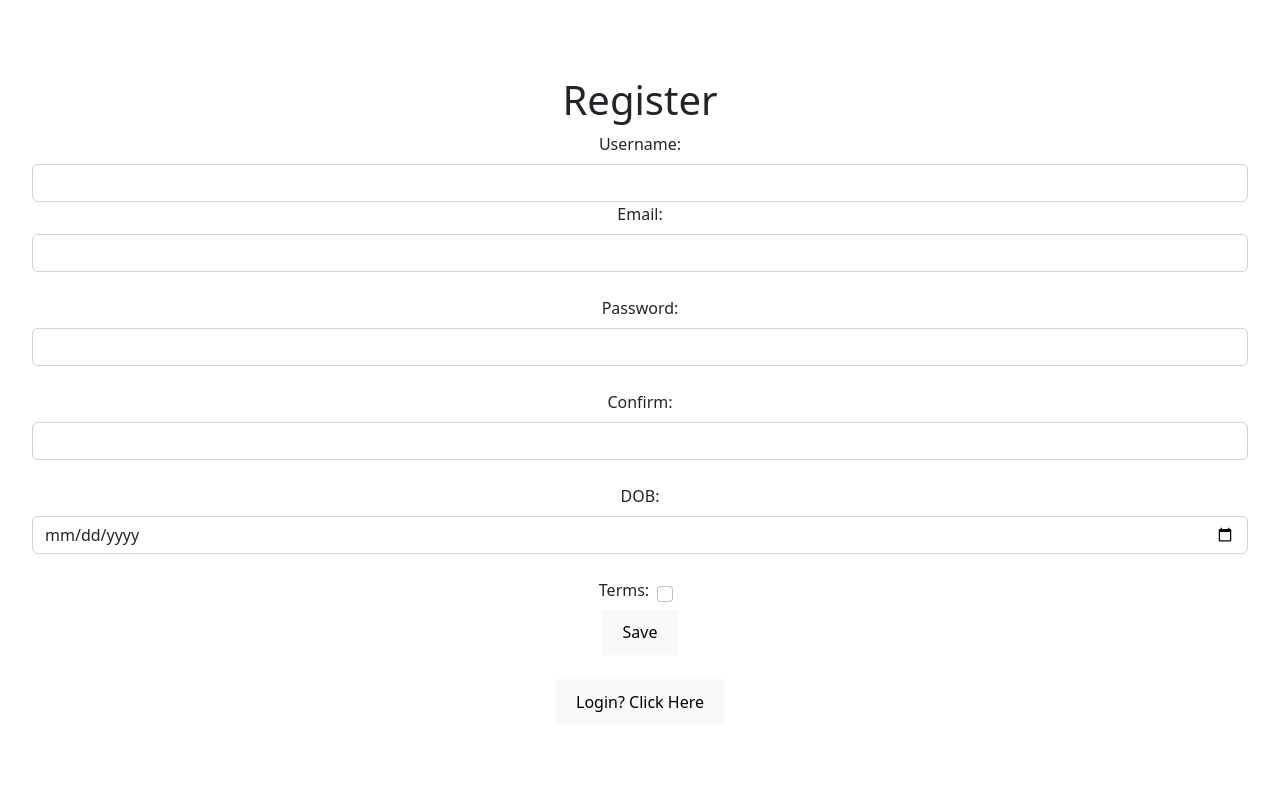
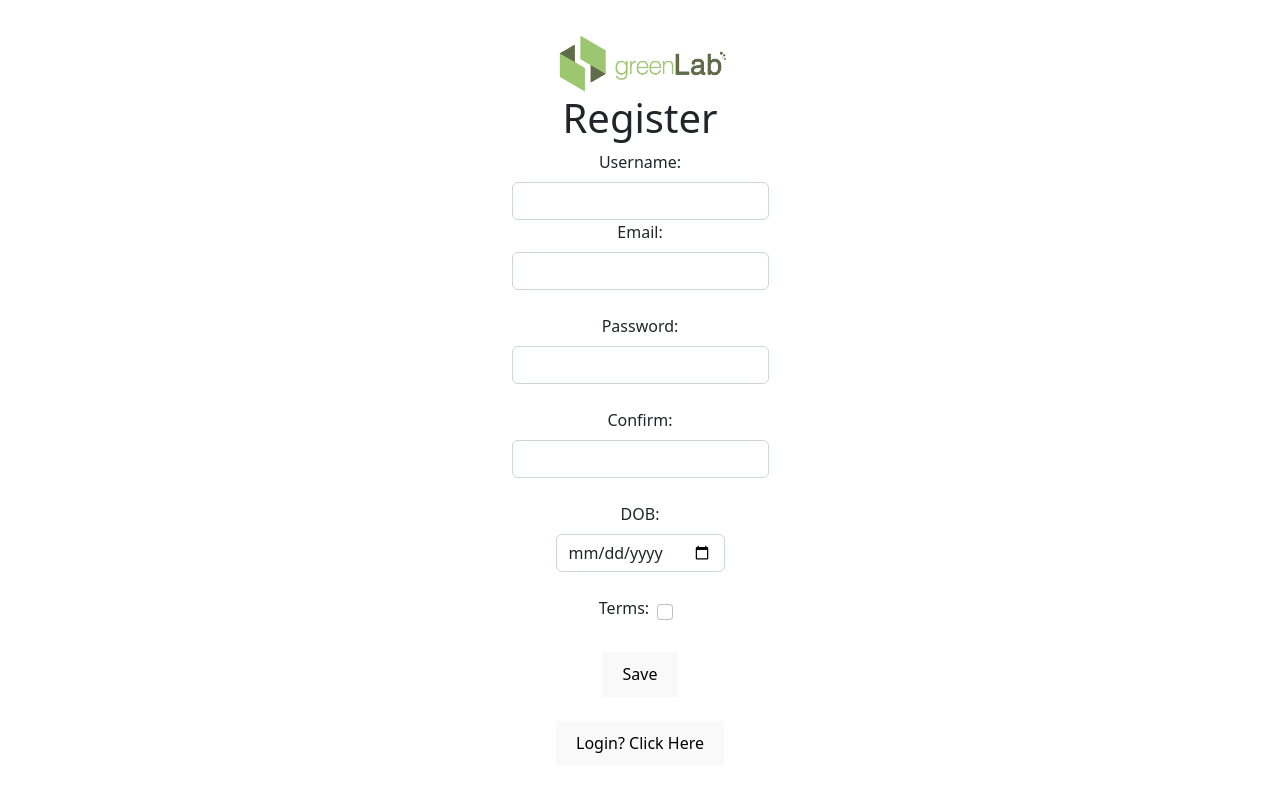
Before and after one commit to 2034254/FinalProjectDBTWA, a React (Vite) app in the folder Frontend/my-auth-app/: page /Register in a window 1280 px wide. Shown: the top 792 px of the page. Built offline with nearby package versions, Linux system fonts and the light colour scheme.

Commit message:
Correcting Register measures

```diff
--- /dev/null
+++ b/Frontend/my-auth-app/src/views/Register.css
@@ -0,0 +1,4 @@
+img {
+    min-width: 120px;
+    max-width: 185px;
+}
--- a/Frontend/my-auth-app/src/views/Register.jsx
+++ b/Frontend/my-auth-app/src/views/Register.jsx
@@ -4,6 +4,8 @@ import { useNavigate } from 'react-router-dom';
 import { ToastContainer, toast } from 'react-toastify';
 import jwt_decode from 'jwt-decode';
 import 'react-toastify/dist/ReactToastify.css';
+import greenLogo2 from '../assets/greenLab2.jpg';
+import './Register.css';
 const toastOptions = {
     position: "top-right",
     autoClose: 5000,
@@ -72,28 +74,52 @@ function Register() {
 
     return(
         <div>
+            <div className='container'>
+                <span className='align-self-center' >
+                    <img src={greenLogo2} alt="Green Lab2" className='' />
+                </span>
                 <h1>Register</h1>
                 <form onSubmit={handleSubmit}>
-                <div>
+                    <div className='row g-3 justify-content-center'>
+                        <div className='col-auto'>
                             <label className='form-label' htmlFor="username">Username:</label>
                             <input className='form-control' type="username" id="username" required onChange={(event) => handleInputChange('username', event.target.value)}/>
                         </div>
-                <div>
+                    </div>
+                    <div className='row g-3 justify-content-center'>
+                        <div className='col-auto'>
                             <label className='form-label' htmlFor="email">Email:</label>
                             <input className='form-control' type="email" id="email" required onChange={(event) => handleInputChange('email', event.target.value)}/>
                         </div>
+                    </div>
+                    <div className='row g-3 justify-content-center'>
+                        <div className='col-auto'>
                             <br />
                                 <label className='form-label' htmlFor="password">Password:</label>
                                 <input className='form-control' type="password" id="password" required onChange={(event) => handleInputChange('password', event.target.value)}/>
+                        </div>
+                    </div>
+                    <div className='row g-3 justify-content-center'>
+                        <div className='col-auto'>
                             <br />
                                 <label className='form-label' htmlFor="confirmPassword">Confirm:</label>
                                 <input className='form-control' type="password" id="confirmPassword" required onChange={(event) => handleInputChange('confirmPassword', event.target.value)}/>
+                        </div>
+                    </div>
+                    <div className='row g-3 justify-content-center'>
+                        <div className='col-auto'>
                             <br />
                                 <label className='form-label' htmlFor="dob">DOB:</label>
                                 <input className='form-control' type="date" id="dob" required onChange={(event) => handleInputChange('dob', event.target.value)}/>
+                        </div>
+                    </div>
+                    <div className='row g-3 justify-content-center'>
+                        <div className='col-auto'>
                             <br />
                                 <label className='form-label' htmlFor="terms">Terms:</label>
                                 <input className='m-2 form-check-input' type="checkbox" id="terms" required onChange={(event) => handleInputChange('terms', event.target.checked)}/>
+                        </div>
+                    </div>
                     <br />
                         <button type="submit">Save</button>
                 </form>
@@ -101,6 +127,7 @@ function Register() {
                     <button onClick={backToLogin}>
                         Login? Click Here
                     </button>
+            </div>
             <ToastContainer />
         </div>
     )
```
Also changed, not shown: Frontend/my-auth-app/src/assets/greenLab2.jpg (added), 1 other file (tests, documents, lock files or other folders). Lines whose indentation alone changed are shown as unchanged.
